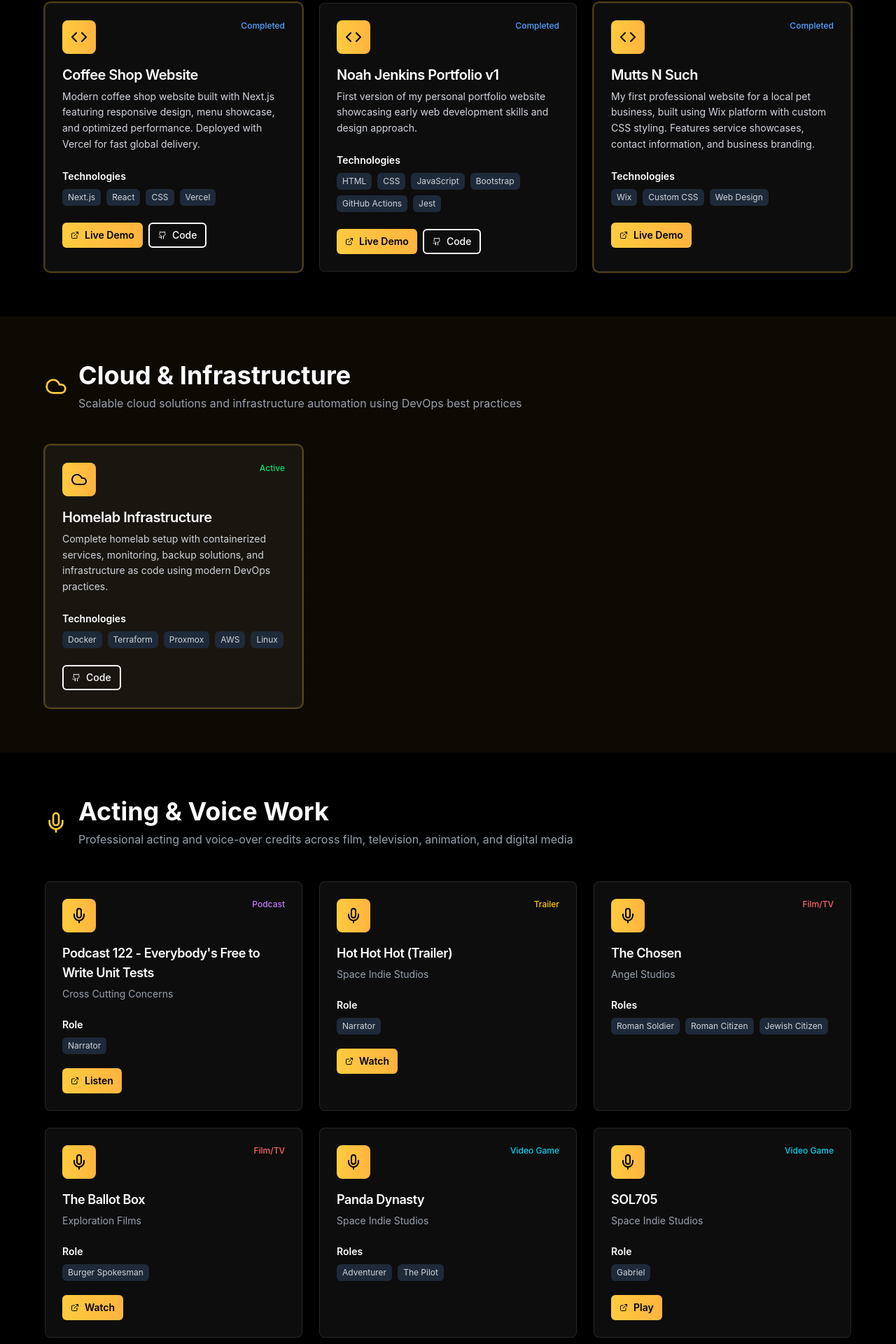
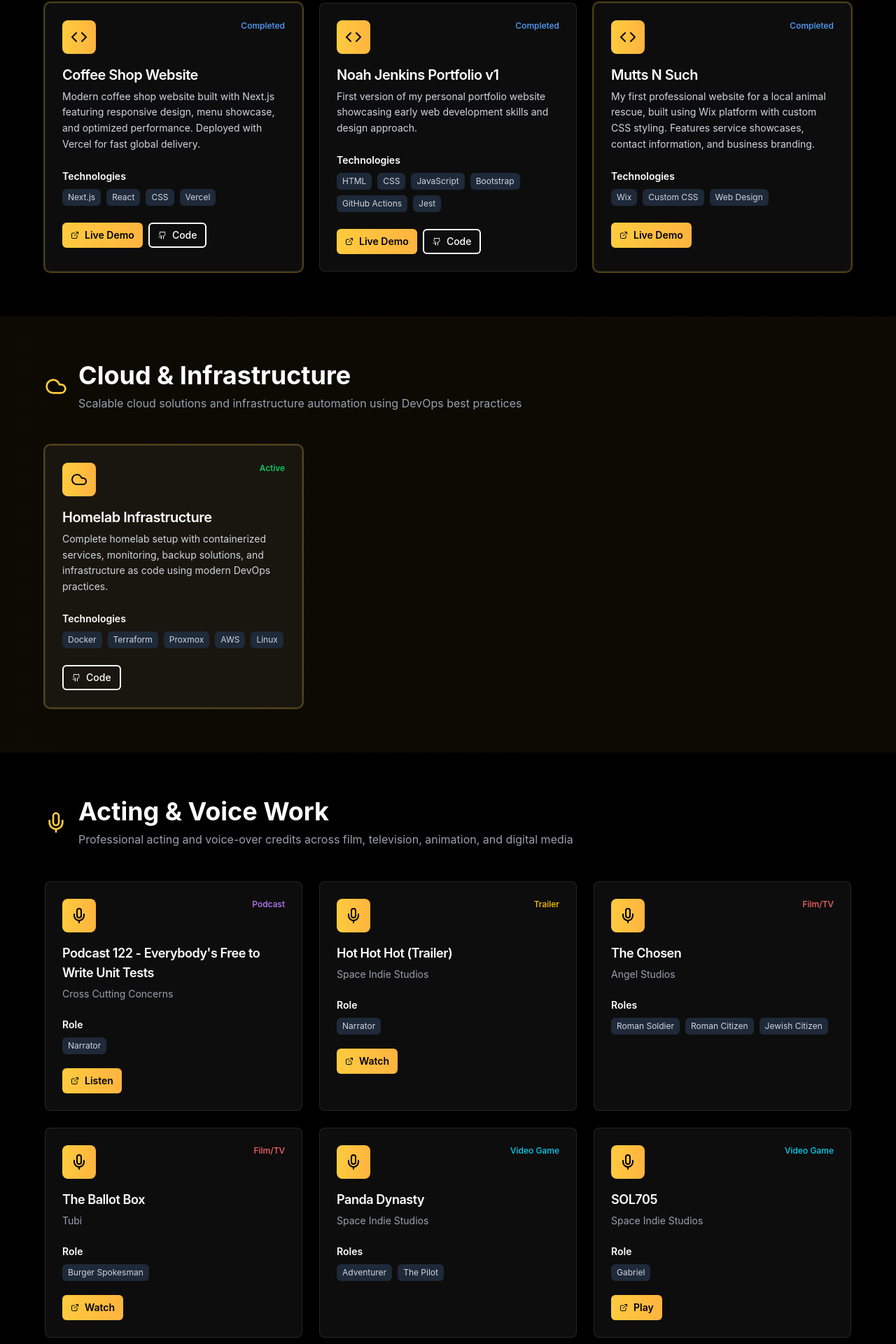
Before and after one commit to NoahJenkins/noahjenkins.com-v2, a Next.js app: page /projects in a window 1280 px wide. Shown: the part 1234-3154 px from the top of the page at 70% size. Built offline with nearby package versions, Linux system fonts and the light colour scheme.

Commit message:
fix: update project description and studio name for accuracy

```diff
--- a/app/projects/components/projects-content.tsx
+++ b/app/projects/components/projects-content.tsx
@@ -84,7 +84,7 @@ const projects: Project[] = [
   {
     id: "mutts-n-such",
     title: "Mutts N Such",
-    description: "My first professional website for a local pet business, built using Wix platform with custom CSS styling. Features service showcases, contact information, and business branding.",
+    description: "My first professional website for a local animal rescue, built using Wix platform with custom CSS styling. Features service showcases, contact information, and business branding.",
     category: "Web/Mobile Development",
     technologies: ["Wix", "Custom CSS", "Web Design"],
     liveUrl: "https://www.muttsnsuch.com",
@@ -131,7 +131,7 @@ const actingCredits: ActingCredit[] = [
     id: "ballot-box",
     roles: ["Burger Spokesman"],
     project: "The Ballot Box",
-    studio: "Exploration Films",
+    studio: "Tubi",
     type: "Film/TV",
     url: "https://www.youtube.com/watch?v=X81YvsItrgY"
   },
```
